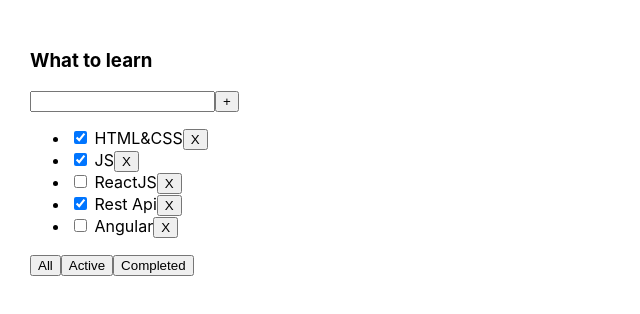
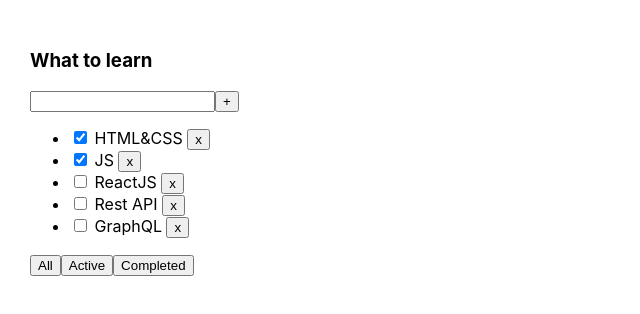
Before and after one commit to Lityuk/restart, a React (Create React App) app: page / in a window 1280 px wide. Shown: the top 314 px of the page, without its empty margins (0-640 px from the left). Built offline with nearby package versions, Linux system fonts and the light colour scheme.

Commit message:
feat: add filter

```diff
--- a/src/App.tsx
+++ b/src/App.tsx
@@ -4,31 +4,50 @@ import {Todolist} from "./Todolist";
 import {v1} from "uuid";
 
 
+export type FilterValueType = "all" | "active" | "completed"
+
+
 function App() {
 
-    const task1 = [
+    const [tasks, setTasks] = useState([
         {id: v1(), title: "HTML&CSS", isDone: true},
         {id: v1(), title: "JS", isDone: true},
         {id: v1(), title: "ReactJS", isDone: false},
-        {id: v1(), title: "Rest Api", isDone: true},
-        {id: v1(), title: "Angular", isDone: false},
-    ]
+        {id: v1(), title: "Rest API", isDone: false},
+        {id: v1(), title: "GraphQL", isDone: false},
+    ]);
 
-    const [tasks, setTasks] = useState(task1)
+    const [filter, setFilter] = useState<FilterValueType>("all")
 
-    const addTask = (title:string) => {
+    let tasksForTodolist = tasks;
 
-        setTasks([{id: v1(), title, isDone: false},...tasks])
+    const changeFilter = (filterValue: FilterValueType) => {
+        setFilter(filterValue)
+    }
+
+    if (filter === "active") {
+        tasksForTodolist = [...tasks].filter((t) => !t.isDone)
+    }
+
+    if (filter === "completed") {
+        tasksForTodolist = [...tasks].filter((t) => t.isDone)
+    }
+
+
+    const addTask = (title: string) => {
+        setTasks([{id: v1(), title, isDone: false}, ...tasks])
     }
 
     const removeTask = (id: string) => {
+        setTasks([...tasks].filter((t) => t.id !== id))
+        console.log(tasks)
+    }
 
-        setTasks([...tasks].filter((t) => t.id !== id))
-    }
 
     return (
         <div className="App">
-            <Todolist title="What to learn" tasks={tasks} removeTask={removeTask} addTask={addTask}/>
+            <Todolist title="What to learn" tasks={tasksForTodolist} removeTask={removeTask} addTask={addTask}
+                      changeFilter={changeFilter}/>
         </div>
     );
 }
--- a/src/Todolist.tsx
+++ b/src/Todolist.tsx
@@ -1,10 +1,12 @@
 import React, {KeyboardEvent, useState} from "react";
+import {FilterValueType} from "./App";
 
 type TodolistPropsType = {
     title: string
     tasks: Array<TasksType>
     removeTask: (id: string) => void
     addTask: (title: string) => void
+    changeFilter:(filterValue:FilterValueType)=>void
 }
 
 type TasksType = {
@@ -39,6 +41,10 @@ export const Todolist = (props: TodolistPropsType) => {
         }
     }
 
+    const changeFilterHandler = (filterValue:FilterValueType) =>{
+        props.changeFilter(filterValue)
+    }
+
     return (
         <div>
             <h3> {props.title}</h3>
@@ -49,14 +55,14 @@ export const Todolist = (props: TodolistPropsType) => {
             </div>
             <ul>
                 {props.tasks.map(t => (
-                    <li><input key={t.id} type="checkbox" checked={t.isDone}/> <span>{t.title}</span>
-                        <button onClick={() => removeTaskHandler(t.id)}>X</button>
+                    <li><input key={t.id} type="checkbox" checked={t.isDone}/> <span>{t.title}</span> <span>  </span>
+                        <button onClick={() => removeTaskHandler(t.id)}> x</button>
                     </li>))}
             </ul>
             <div>
-                <button>All</button>
-                <button>Active</button>
-                <button>Completed</button>
+                <button onClick={()=>changeFilterHandler("all")} >All</button>
+                <button onClick={()=>changeFilterHandler("active")}>Active</button>
+                <button onClick={()=>changeFilterHandler("completed")}>Completed</button>
             </div>
         </div>
     )
```
